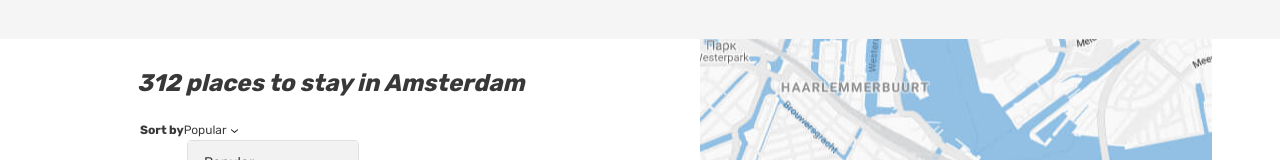
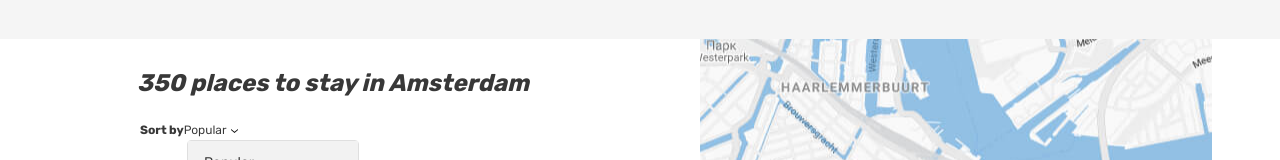
Before and after one commit to chalkinanatalya/cities-react-typescript, a React (Create React App) app in the folder project/: page / in a window 1280 px wide. Shown: the part 146-306 px from the top of the page. Built offline with nearby package versions, Linux system fonts and the light colour scheme.

Commit message:
props first

```diff
--- a/project/src/components/app/app.tsx
+++ b/project/src/components/app/app.tsx
@@ -1,8 +1,12 @@
 import MainScreen from '../../pages/main-screen/main-screen';
 
-function App(): JSX.Element {
+type AppMainProps = {
+  proposalCount: number
+}
+
+function App({proposalCount}: AppMainProps): JSX.Element {
   return (
-    <MainScreen />
+    <MainScreen proposalCount={proposalCount}/>
   );
 }
 
--- a/project/src/index.tsx
+++ b/project/src/index.tsx
@@ -1,6 +1,10 @@
 import React from 'react';
 import ReactDOM from 'react-dom/client';
 import App from './components/app/app';
+
+const Setting = {
+  RENT_PROPOSAL: 350,
+};
 
 const root = ReactDOM.createRoot(
   document.getElementById('root') as HTMLElement,
@@ -8,6 +12,8 @@ const root = ReactDOM.createRoot(
 
 root.render(
   <React.StrictMode>
-    <App />
+    <App
+      proposalCount = {Setting.RENT_PROPOSAL}
+    />
   </React.StrictMode>,
 );
--- a/project/src/pages/main-screen/main-screen.tsx
+++ b/project/src/pages/main-screen/main-screen.tsx
@@ -1,4 +1,8 @@
-function MainScreen(): JSX.Element {
+type MainScreenProps = {
+  proposalCount: number;
+}
+
+function MainScreen({proposalCount}: MainScreenProps): JSX.Element {
   return (
     <>
       <div style={{ display: 'none' }}>
@@ -77,7 +81,7 @@ function MainScreen(): JSX.Element {
             <div className="cities__places-container container">
               <section className="cities__places places">
                 <h2 className="visually-hidden">Places</h2>
-                <b className="places__found">312 places to stay in Amsterdam</b>
+                <b className="places__found">{proposalCount} places to stay in Amsterdam</b>
                 <form className="places__sorting" action="#" method="get">
                   <span className="places__sorting-caption">Sort by</span>
                   <span className="places__sorting-type" tabIndex={Number('0')}>
```
